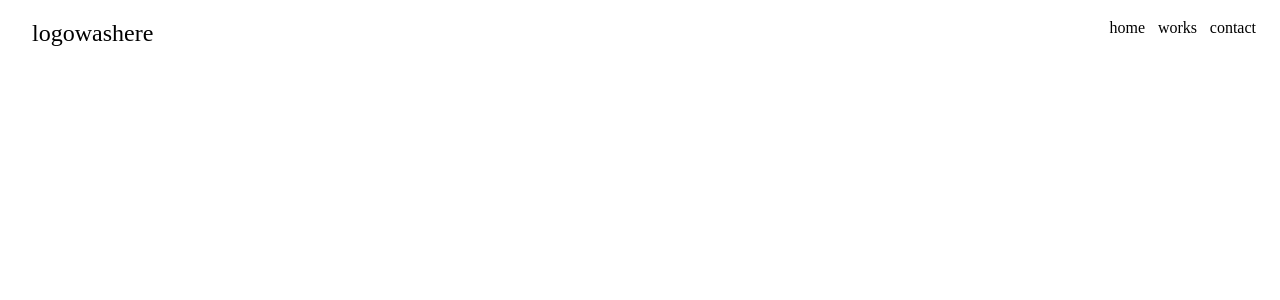
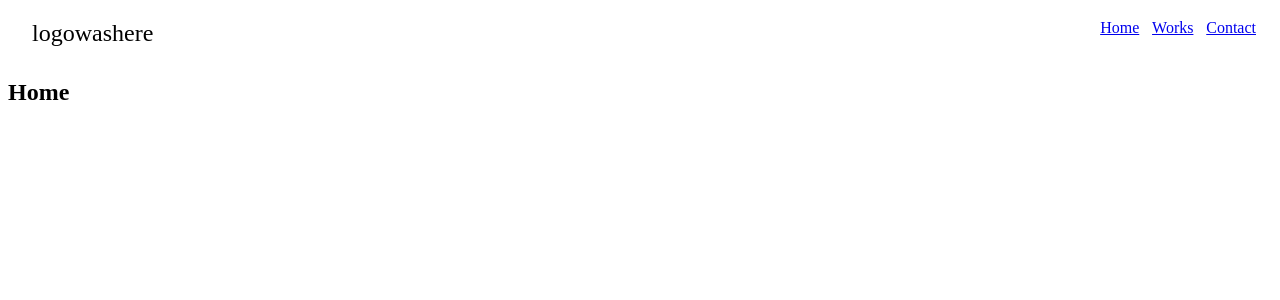
Before and after one commit to sareh-safuan/smsafuan.com, a React app: page / in a window 1280 px wide. Shown: the top 300 px of the page. Built offline with nearby package versions, Linux system fonts and the light colour scheme.

Commit message:
working navigation both mobile & desktop

```diff
--- a/src/App.jsx
+++ b/src/App.jsx
@@ -3,36 +3,38 @@ import "./style.css"
 
 const App = () => {
 
-    const [toggle, toggleMenu] = useState(false)
+    const [toggle, setToggle] = useState(false)
+    const [content, setContent] = useState(<Home />)
 
-    const renderMobileMenus = () => {
-        const transform = toggle ? 'translateX(0)' : 'translateX(100%)'
-        return (
-            <div
-                className="mobile-menus"
-                style={{ transform }}
-            >
-                <span
-                    style={{ fontSize: '24px' }}
-                    onClick={() => {
-                        toggleMenu(!toggle)
-                    }}
-                >
-                    X
-                </span>
-                <ul>
-                    <li>
-                        <button>Home</button>
-                    </li>
-                    <li>
-                        <button>Works</button>
-                    </li>
-                    <li>
-                        <button>Contact</button>
-                    </li>
-                </ul>
-            </div>
-        )
+    const toggleMobileMenu = () => {
+        setToggle(!toggle)
+    }
+
+    const changeContent = (e) => {
+        const el = e.target
+        if (el.tagName === "A") {
+            const id = +el.id.substr(-1)
+
+            switch (id) {
+                case 1:
+                    setContent(<Home />)
+                    break
+                case 2:
+                    setContent(<Works />)
+                    break
+                case 3:
+                    setContent(<Contact />)
+                    break
+                default:
+                    setContent(<Home />)
+                    break
+            }
+        }
+    }
+
+    const mobileChangeContent = (e) => {
+        changeContent(e)
+        toggleMobileMenu()
     }
 
     return (
@@ -41,24 +43,76 @@ const App = () => {
                 <div className="logo">
                     logowashere
                 </div>
-                <div className="menus">
-                    <ul>
-                        <li>home</li>
-                        <li>works</li>
-                        <li>contact</li>
-                    </ul>
-                </div>
-                <div className="toggle-icon" onClick={() => {
-                    toggleMenu(!toggle)
-                }}>
-                    <div className="burger"></div>
-                    <div className="burger"></div>
-                    <div className="burger"></div>
-                </div>
+                <Menus changeContent={changeContent} />
+                <HamburgerButton toggleMobileMenu={toggleMobileMenu} />
             </div>
-            {renderMobileMenus()}
+            <MobileMenus
+                toggle={toggle}
+                toggleMobileMenu={toggleMobileMenu}
+                mobileChangeContent={mobileChangeContent}
+            />
+            {content}
         </Fragment>
     )
 }
 
+const Menus = ({ changeContent }) => {
+    return (
+        <div className="menus">
+            <ul onClick={changeContent}>
+                <li>
+                    <a href="#/home" id="content-1">Home</a>
+                </li>
+                <li>
+                    <a href="#/works" id="content-2">Works</a>
+                </li>
+                <li>
+                    <a href="#/contact" id="content-3">Contact</a>
+                </li>
+            </ul>
+        </div>
+    )
+}
+
+const HamburgerButton = ({ toggleMobileMenu }) => {
+    return (
+        <div className="toggle-icon" onClick={toggleMobileMenu} >
+            <div className="burger"></div>
+            <div className="burger"></div>
+            <div className="burger"></div>
+        </div>
+    )
+}
+
+const MobileMenus = ({ toggle, toggleMobileMenu, mobileChangeContent }) => {
+    const transform = toggle ? 'translateX(0)' : 'translateX(100%)'
+    return (
+        <div className="mobile-menus" style={{ transform }}>
+            <span
+                style={{ fontSize: '24px' }}
+                onClick={toggleMobileMenu}
+            >
+                X
+            </span>
+            <ul onClick={mobileChangeContent}>
+                <li>
+                    <a href="#/home" id="content-1">Home</a>
+                </li>
+                <li>
+                    <a href="#/works" id="content-2">Works</a>
+                </li>
+                <li>
+                    <a href="#/contact" id="content-3">Contact</a>
+                </li>
+            </ul>
+        </div>
+    )
+}
+
+const Home = () => <h2>Home</h2>
+
+const Works = () => <h2>Works</h2>
+
+const Contact = () => <h2>Contact</h2>
+
 export default App
```
